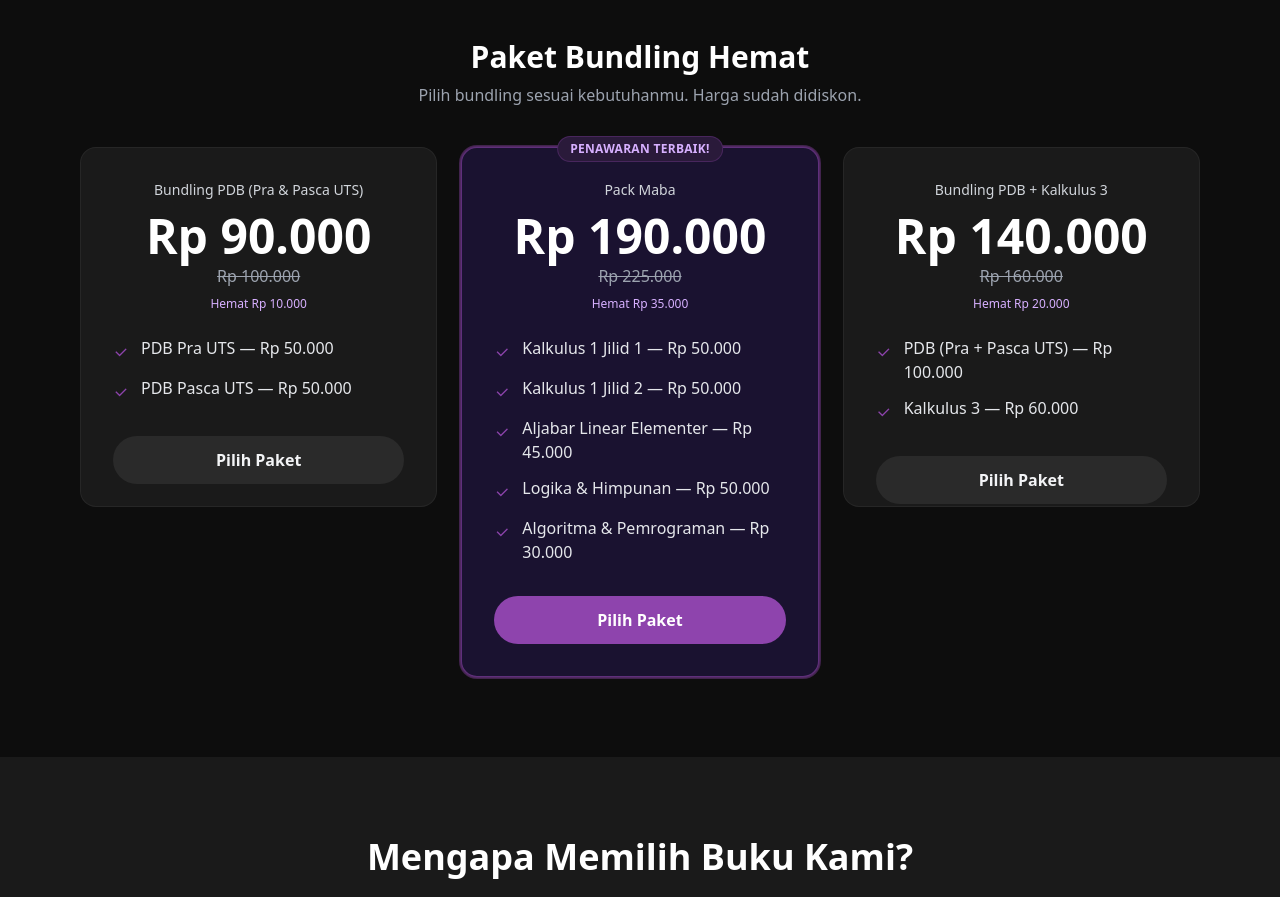
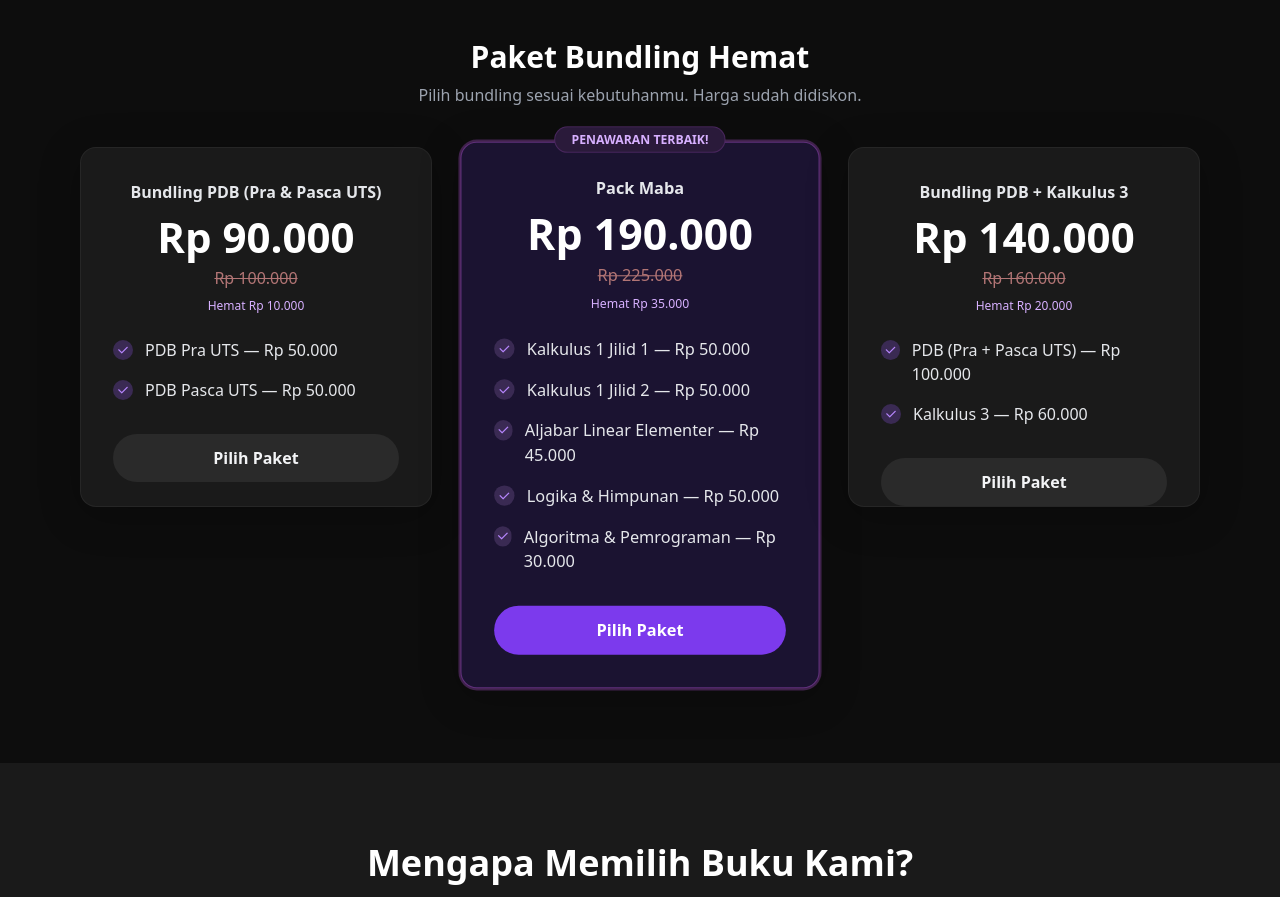
Before and after one commit to FeynmanProject/feynmanproject.github.io, a Next.js app: page /books in a window 1280 px wide. Shown: the part 1800-2697 px from the top of the page. Built offline with nearby package versions, Linux system fonts and the light colour scheme.

Commit message:
Update page.tsx

```diff
--- a/app/books/page.tsx
+++ b/app/books/page.tsx
@@ -7,7 +7,7 @@ import Image from 'next/image';
 import { useRef } from 'react';
 import { usePathname } from 'next/navigation';
 
-// ——— Pricing Section (semua lebar sama, tinggi kiri & kanan dikunci, tengah bebas) ———
+// ——— Pricing Section (styled mirip gambar) ———
 function PricingSection() {
   const plans = [
     {
@@ -46,10 +46,11 @@ function PricingSection() {
     },
   ];
 
+  // kiri/kanan dikunci tingginya, tengah bebas
   const sideCardH = 'md:h-[340px] lg:h-[360px]';
 
   return (
-    <section className="py-20 bg-[#0D0D0D]">
+    <section className="py-16 md:py-20 bg-[#0D0D0D]">
       <div className="max-w-6xl mx-auto px-4">
         <h2 className="text-center text-2xl md:text-3xl font-bold mb-2">
           Paket Bundling Hemat
@@ -58,63 +59,89 @@ function PricingSection() {
           Pilih bundling sesuai kebutuhanmu. Harga sudah didiskon.
         </p>
 
-        {/* Semua lebar sama (3 kolom), tapi tinggi kiri/kanan dikunci */}
-        <div className="grid grid-cols-1 md:grid-cols-3 items-start gap-6 mt-10">
-          {plans.map((p, i) => (
+        <div className="grid grid-cols-1 md:grid-cols-3 gap-6 md:gap-8 mt-8 md:mt-10 items-start">
+          {plans.map((p, i) => {
+            const isCenter = i === 1;
+
+            return (
               <div
-              key={i}
+                key={p.title}
                 className={[
-                'relative rounded-2xl p-8 transition-all flex flex-col',
-                i !== 1 ? sideCardH : '', // tinggi kunci hanya untuk kiri & kanan
-                p.highlight
-                  ? 'bg-[#1A1230] border border-[#8E44AD]/60 ring-2 ring-[#8E44AD]/40 shadow-[0_0_0_1px_rgba(142,68,173,0.2)]'
+                  // card shell
+                  'relative rounded-2xl p-6 md:p-8 flex flex-col transition-all',
+                  'shadow-[0_8px_40px_rgba(0,0,0,0.25)]',
+                  isCenter
+                    ? 'bg-[#1B1331] border border-[#8E44AD]/60 ring-2 ring-[#8E44AD]/40'
                     : 'bg-[#1A1A1A] border border-white/5',
+                  !isCenter ? sideCardH : 'md:pb-8',
+                  isCenter ? 'scale-[1.02]' : 'hover:-translate-y-1',
                 ].join(' ')}
               >
-              {p.badge && (
-                <div className="absolute -top-3 left-1/2 -translate-x-1/2 text-xs font-semibold tracking-wide bg-[#2A1A3A] text-[#D7B0FF] px-3 py-1 rounded-full border border-[#8E44AD]/30">
+                {/* Badge bar (tengah saja) */}
+                {isCenter && p.badge && (
+                  <div className="absolute -top-4 left-1/2 -translate-x-1/2 px-4 py-1 text-xs font-semibold rounded-full bg-[#2A1A3A] text-[#D7B0FF] border border-[#8E44AD]/30">
                     {p.badge}
                   </div>
                 )}
 
-              <div className="text-center mb-6">
-                <div className="text-sm text-gray-300">{p.title}</div>
+                {/* Header & price */}
+                <div className="text-center mb-5 md:mb-6">
+                  <div className="text-sm md:text-base font-semibold text-gray-200">
+                    {p.title}
+                  </div>
+
                   <div className="mt-3">
-                  <div className="text-4xl md:text-5xl font-extrabold">{p.price}</div>
-                  <div className="text-gray-400 line-through mt-1">{p.struck}</div>
+                    <div
+                      className={[
+                        'font-extrabold leading-none',
+                        'text-[34px] md:text-[42px]',
+                        isCenter ? 'text-white' : 'text-white',
+                      ].join(' ')}
+                    >
+                      {p.price}
+                    </div>
+                    <div className="text-[#B27575] line-through mt-2 text-base">
+                      {p.struck}
+                    </div>
                     {p.footnote && (
                       <div className="mt-2 text-xs text-[#D7B0FF]">{p.footnote}</div>
                     )}
                   </div>
                 </div>
 
-              <ul className="space-y-3 mb-8">
-                {p.includes.map((line, idx) => (
-                  <li key={idx} className="flex items-start gap-3">
-                    <i className="ri-check-line mt-1 text-[#8E44AD]" />
+                {/* Features list */}
+                <ul className="space-y-3 md:space-y-4 mb-6 md:mb-8">
+                  {p.includes.map((line) => (
+                    <li key={line} className="flex items-start gap-3">
+                      <span className="mt-0.5 inline-flex h-5 w-5 items-center justify-center rounded-full bg-[#3A2A53] text-[#B887FF]">
+                        <i className="ri-check-line text-sm" />
+                      </span>
                       <span className="text-gray-200">{line}</span>
                     </li>
                   ))}
                 </ul>
 
+                {/* CTA */}
                 <a
                   href={p.cta}
                   className={[
-                  'mt-auto block w-full text-center rounded-full py-3 font-semibold transition-all',
-                  p.highlight
-                    ? 'bg-[#8E44AD] hover:bg-[#7D3C98] text-white'
-                    : 'bg-[#2A2A2A] hover:bg-[#8E44AD]/20 text-gray-100 hover:text-white',
+                    'mt-auto w-full text-center rounded-full py-3 font-semibold transition-all',
+                    isCenter
+                      ? 'bg-[#7C3AED] hover:bg-[#6D2FE5] text-white'
+                      : 'bg-[#2A2A2A] hover:bg-[#8E44AD]/25 text-gray-100',
                   ].join(' ')}
                 >
                   Pilih Paket
                 </a>
               </div>
-          ))}
+            );
+          })}
         </div>
       </div>
     </section>
   );
 }
+
 
 
 
```
Lines whose indentation alone changed are shown as unchanged.
